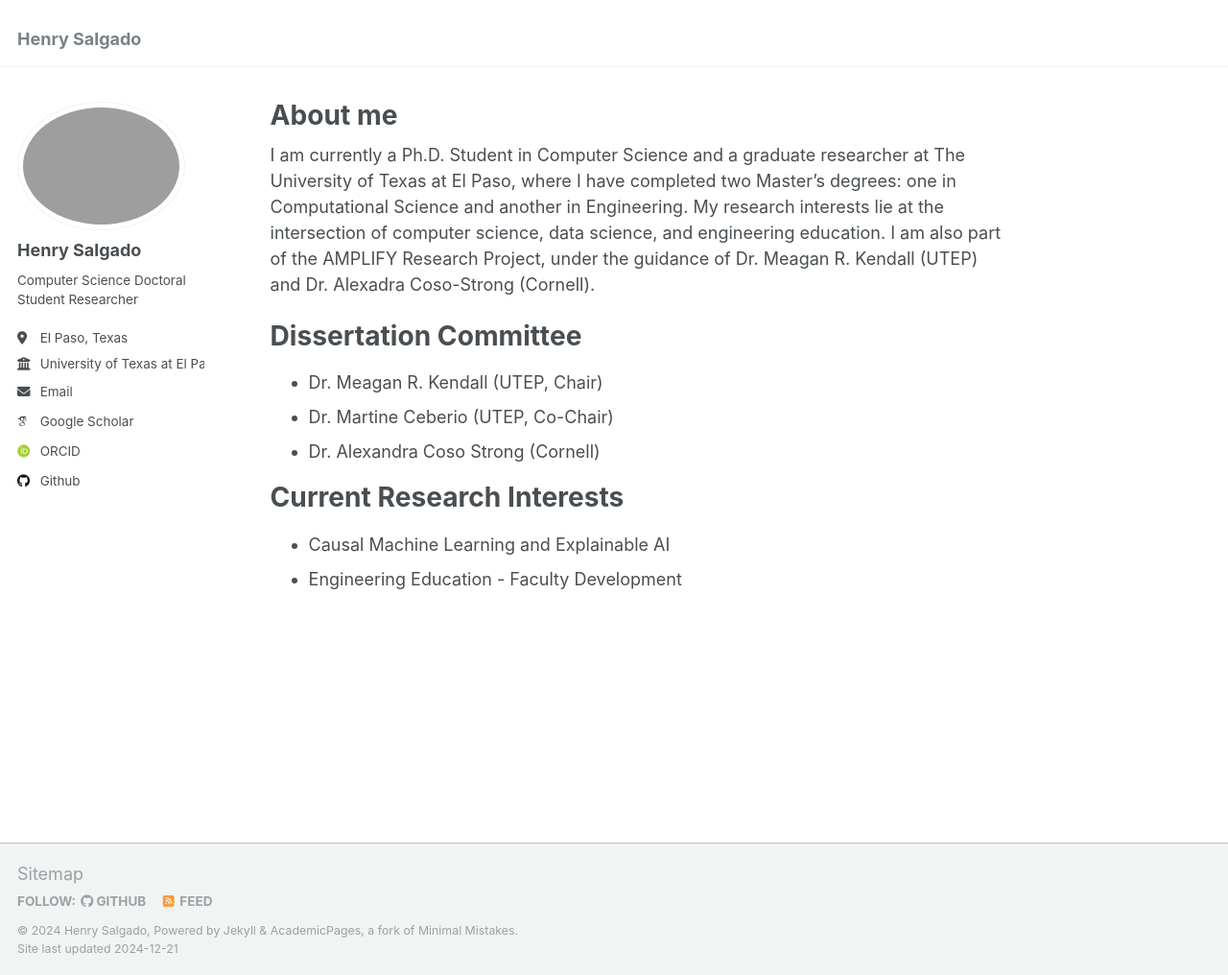
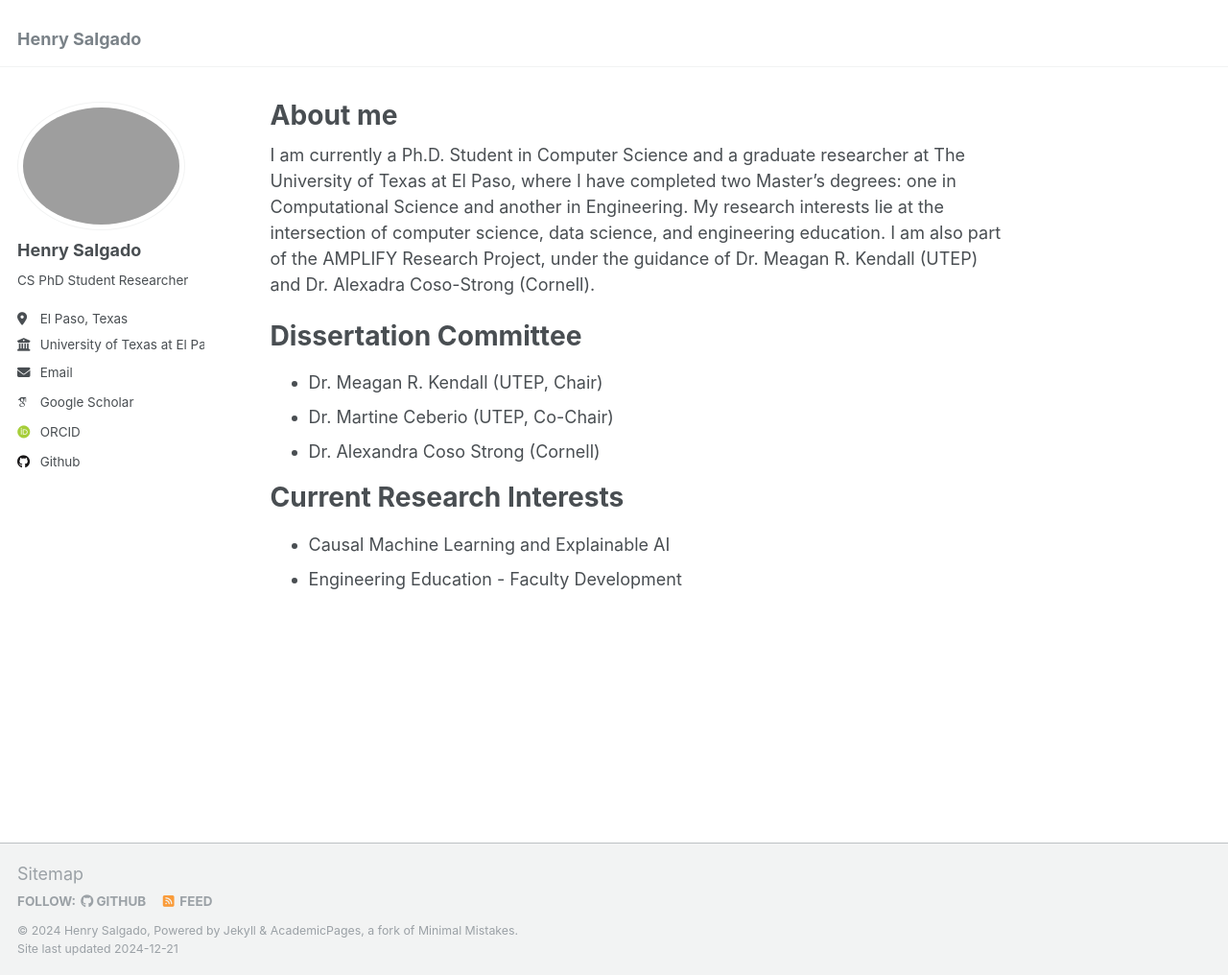
Before and after one commit to eigenhenry/eigenhenry.github.io, a Jekyll site: the page built from _pages/about.md, in a window 1280 px wide and 1016 px high. Shown: the whole window at 96% size. Built offline with Jekyll 4.4.1, drawn with Linux system fonts in a browser that asks for light colours; some web fonts are replaced.

Commit message:
Update _config.yml

```diff
--- a/_config.yml
+++ b/_config.yml
@@ -24,7 +24,7 @@ author:
   avatar           : "henry.png"
   name             : "Henry Salgado"
   pronouns         : # example: "she/her"
-  bio              : "Computer Science Doctoral Student Researcher "
+  bio              : "CS PhD Student Researcher "
   location         : "El Paso, Texas"
   employer         : "University of Texas at El Paso"
   uri              : #
```
